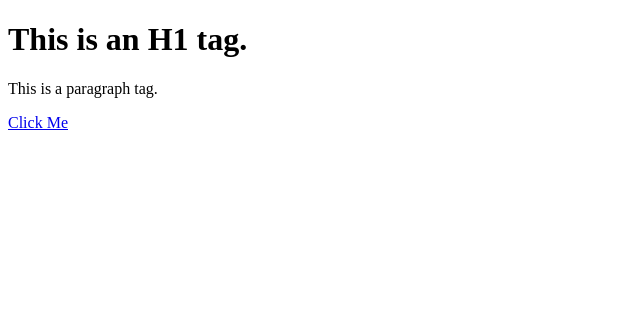
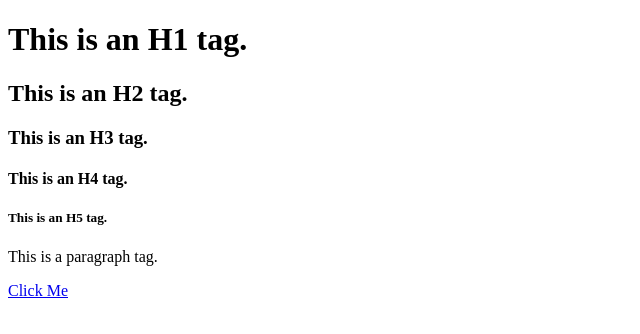
Before and after one commit to CRyan-EPIC/CRyan-EPIC.github.io, a plain HTML site: page index.html in a window 1280 px wide. Shown: the whole page, without its empty margins (0-640 px from the left). Drawn offline with Linux system fonts and the light colour scheme.

Commit message:
Update index.html

```diff
--- a/index.html
+++ b/index.html
@@ -6,6 +6,10 @@
 <body>
   <!-- This is a comment. -->
   <h1>This is an H1 tag.</h1>
+  <h2>This is an H2 tag.</h2>
+  <h3>This is an H3 tag.</h3>
+  <h4>This is an H4 tag.</h4>
+  <h5>This is an H5 tag.</h5>
   <p>This is a paragraph tag.</p>
   <a href="https://wikipedia.org">Click Me</a>
 
```
